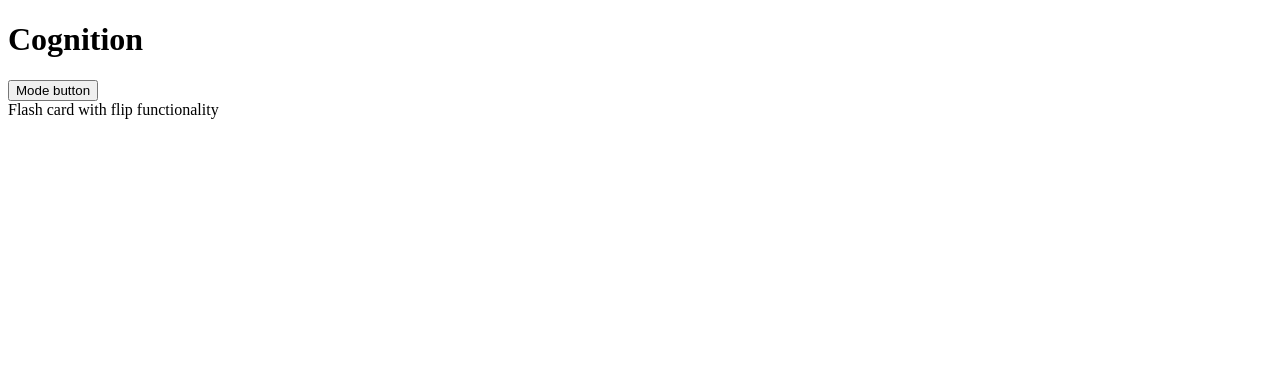
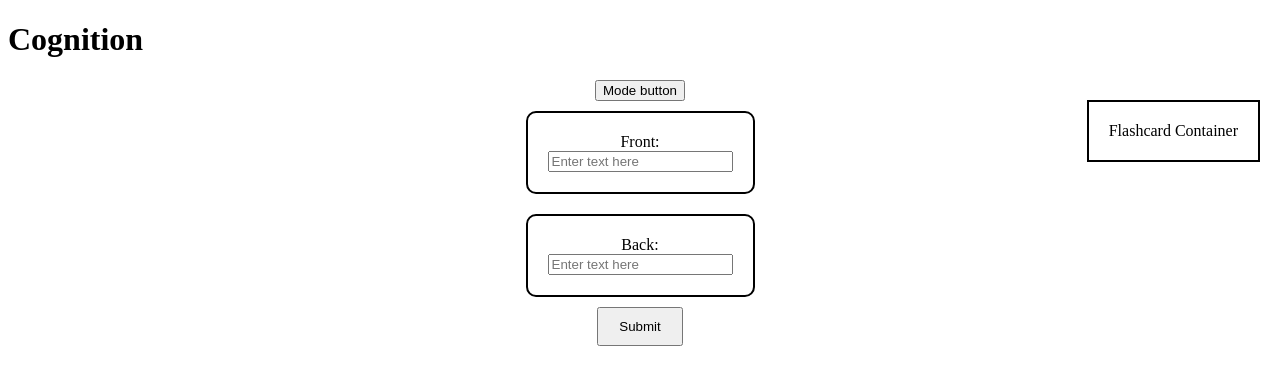
Before and after one commit to CognitionApp/Cognition, a React app: page / in a window 1280 px wide. Shown: the top 384 px of the page. Built offline with nearby package versions, Linux system fonts and the light colour scheme.

Commit message:
work in structure of elements

```diff
--- a/client/App.jsx
+++ b/client/App.jsx
@@ -16,7 +16,7 @@ function App(){
 // }else{
 //     return <Create/>
 // }
-const [boolCheck, setboolCheck] = useState(true)
+const [boolCheck, setboolCheck] = useState(false)
 
 const switchFunc = () => setboolCheck(!boolCheck);
 
@@ -27,7 +27,9 @@ const swapLogic = boolCheck ? <Create /> : <Game/>;
 
             <div>
             <h1>Cognition</h1>
+            <div className = "flashContainer">
             <button onClick={switchFunc}>Mode button</button>
+            </div>
             {swapLogic}
             </div>
     )
--- a/client/components/createComponent.jsx
+++ b/client/components/createComponent.jsx
@@ -1,12 +1,13 @@
 import React from 'react';
+import '../stylesheets/style.scss';
 
 
 const Create = (props) => {
 
     return (
-      <div>
-        <div> Flash card with flip functionality</div>
-        </div>
+      <div className= "flashContainer">
+        <div className='flashcard'> Flash card with flip functionality</div>
+      </div>
     )
 }
 
--- a/client/components/gameComponent.jsx
+++ b/client/components/gameComponent.jsx
@@ -1,14 +1,21 @@
 import React from 'react';
+import '../stylesheets/style.scss';
 
 
 const Game = (props) => {
 
     return (
-      <div>
-            <div> Question Input Box</div>
-            <div>Answer Input Box</div>
-            <button>Submit</button>
-            <div>Flashcard Container</div>
+      <div className= "flashContainer">
+            <div className='flashcard'>
+              <label>Front: </label>
+              <input type="text" placeholder = "Enter text here"/>
+            </div>
+            <div className='flashcard'>
+              <label>Back: </label>
+              <input type="text" placeholder = "Enter text here"/>
+            </div>
+            <button className = 'button'>Submit</button>
+            <div className = 'container'>Flashcard Container</div>
       </div>
     )
 }
--- /dev/null
+++ b/client/stylesheets/style.scss
@@ -0,0 +1,37 @@
+.flashContainer{
+    display: flex;
+    align-items: center;
+    flex-direction: column;
+
+}
+
+.container{
+    display: flex;
+    position: absolute;
+    top: 100px;
+    right: 20px;
+    float: right;
+    padding: 20px;
+    border: 2px solid;
+    background-color: rgb(255, 255, 255);
+};
+
+.flashcard {
+    background-color: white;
+    margin: 10px;
+    border: 2px solid;
+    border-radius: 10px;
+    padding: 20px;
+    width: 300 px;
+    max-width: 400px;
+    display: flex;
+    flex-direction: column;
+    align-items: center;
+    justify-content: center;
+
+};
+
+.button {
+    padding: 10px 20px;
+    float: center;
+};
```
